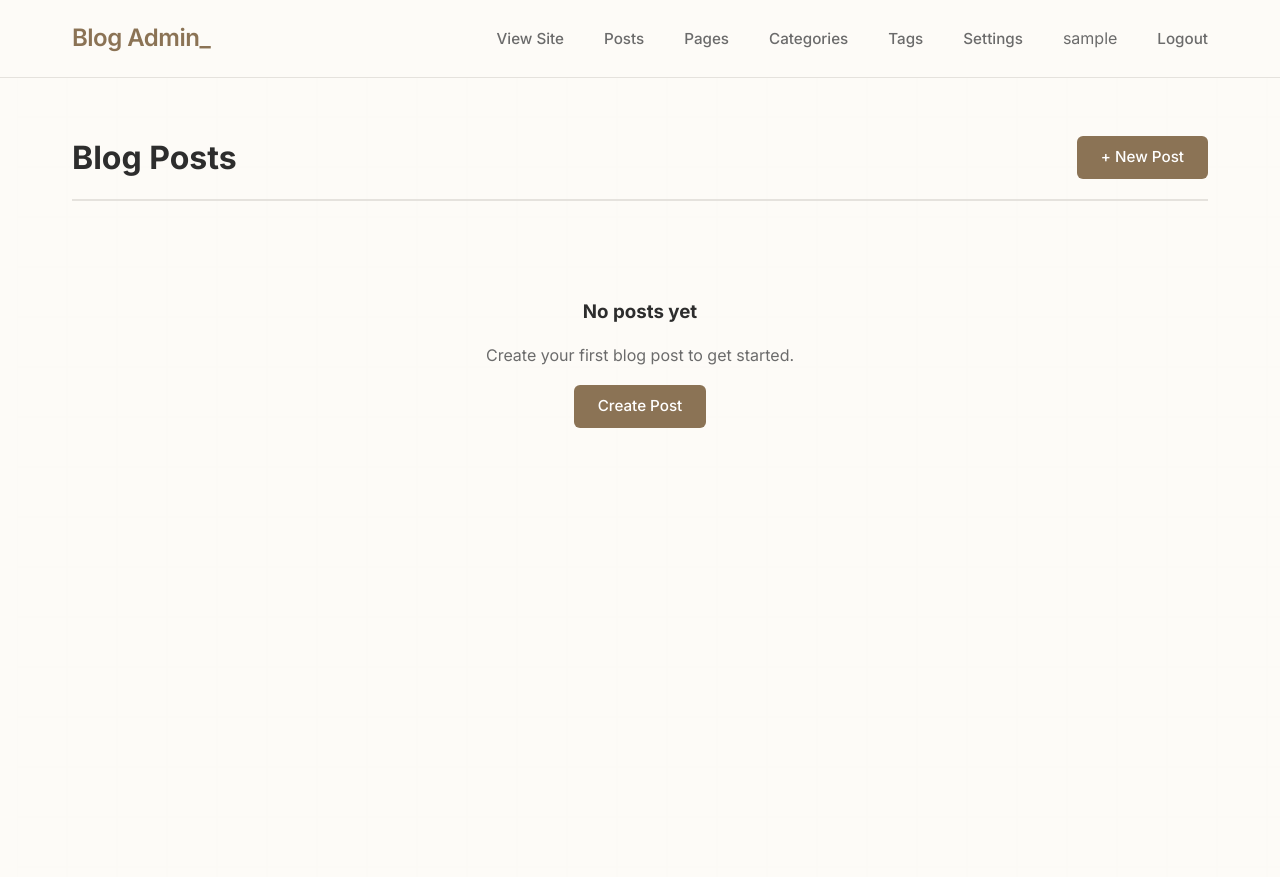
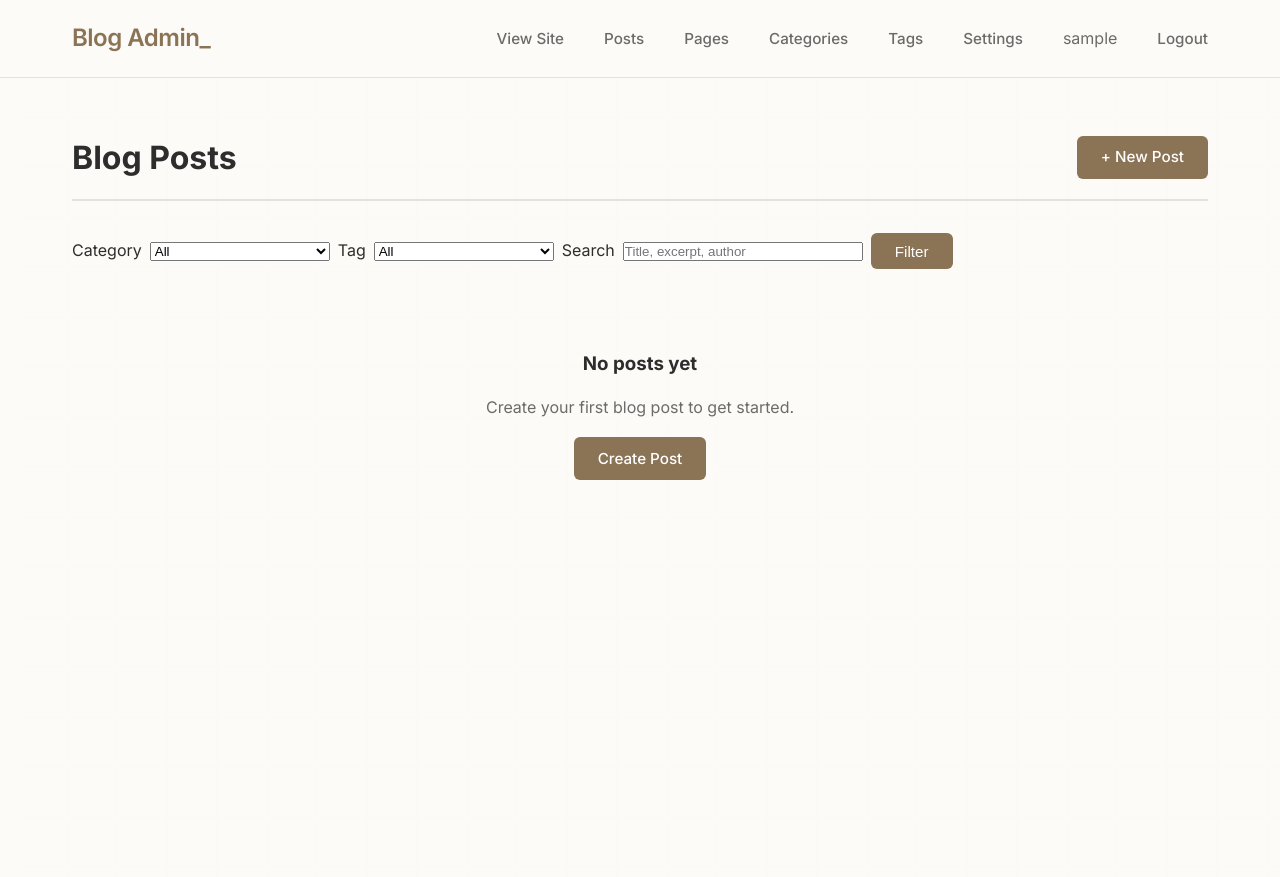
Before and after one commit to bmeddeb/Flask-blog, a Flask app: page /admin/ in a window 1280 px wide. Run offline with Flask 3, Linux system fonts and the light colour scheme; the visitor is signed in with stand-in values (Sample User, id 1); data that the repository does not hold is empty.

Commit message:
feat: admin filter category/tag or search term

```diff
--- a/blog_app/blueprints/admin/routes.py
+++ b/blog_app/blueprints/admin/routes.py
@@ -15,6 +15,7 @@ from flask import (
 from flask_login import current_user, login_required
 from markupsafe import Markup
 from sqlalchemy.exc import IntegrityError, SQLAlchemyError
+from sqlalchemy import or_
 
 from blog_app.extensions import db
 from blog_app.utils.database import safe_db_add, safe_db_commit
@@ -25,6 +26,7 @@ from blog_app.utils.images import (
     unique_image_name,
 )
 from blog_app.utils.markdown import render_markdown
+from blog_app.utils.slug import slugify, ensure_unique_slug
 from forms import BlogPostForm, CategoryForm, PageForm, SettingsForm, TagForm
 from models import BlogPost, Category, Page, Setting, Tag
 
@@ -36,8 +38,37 @@ bp = Blueprint("admin", __name__, url_prefix="/admin")
 @bp.route("/")
 @login_required
 def admin_dashboard():
-    posts = BlogPost.query.order_by(BlogPost.created_at.desc()).all()
-    return render_template("admin/dashboard.html", posts=posts)
+    # Filters and search
+    category_id = request.args.get('category', type=int)
+    tag_id = request.args.get('tag', type=int)
+    query_text = request.args.get('q', default='', type=str)
+    page = request.args.get('page', default=1, type=int)
+
+    q = BlogPost.query
+    if category_id:
+        q = q.filter(BlogPost.category_id == category_id)
+    if tag_id:
+        q = q.join(BlogPost.tag_items).filter(Tag.id == tag_id)
+    if query_text:
+        like = f"%{query_text}%"
+        q = q.filter(or_(BlogPost.title.ilike(like), BlogPost.excerpt.ilike(like), BlogPost.author.ilike(like)))
+
+    from flask import current_app
+    per_page = current_app.config.get('ADMIN_POSTS_PER_PAGE', 10)
+    pagination = db.paginate(q.order_by(BlogPost.created_at.desc()), page=page, per_page=per_page, error_out=False)
+
+    categories = Category.query.order_by(Category.name.asc()).all()
+    tags = Tag.query.order_by(Tag.name.asc()).all()
+    return render_template(
+        "admin/dashboard.html",
+        posts=pagination.items,
+        pagination=pagination,
+        categories=categories,
+        tags=tags,
+        selected_category=category_id,
+        selected_tag=tag_id,
+        search_query=query_text,
+    )
 
 
 @bp.route("/posts/new", methods=["GET", "POST"])
@@ -168,15 +199,25 @@ def admin_edit_post(post_id):
 def admin_categories():
     form = CategoryForm()
     if form.validate_on_submit():
-        # create new category
-        cat = Category(name=form.name.data.strip(), slug=(form.slug.data or '').strip() or None)
-        try:
-            success, error = safe_db_add(cat, 'Category created', 'Failed to create category')
-            if success:
-                return redirect(url_for('admin.admin_categories'))
-        except Exception as e:
-            logger.error(f"Error creating category: {str(e)}")
-            flash("Failed to create category. Please try again.", "error")
+        name = form.name.data.strip()
+        slug = (form.slug.data or '').strip()
+        # unique name
+        if Category.query.filter_by(name=name).first():
+            form.name.errors.append('Name already exists')
+        else:
+            if not slug:
+                slug = slugify(name)
+            slug = ensure_unique_slug(Category, slug)
+            cat = Category(name=name, slug=slug)
+            try:
+                success, error = safe_db_add(cat, 'Category created', 'Failed to create category')
+                if success:
+                    return redirect(url_for('admin.admin_categories'))
+                else:
+                    flash(error, 'error')
+            except Exception as e:
+                logger.error(f"Error creating category: {str(e)}")
+                flash("Failed to create category. Please try again.", "error")
     categories = Category.query.order_by(Category.name.asc()).all()
     return render_template('admin/categories.html', categories=categories, form=form)
 
@@ -187,18 +228,27 @@ def admin_edit_category(cat_id):
     cat = Category.query.get_or_404(cat_id)
     form = CategoryForm(obj=cat)
     if form.validate_on_submit():
-        cat.name = form.name.data.strip()
-        cat.slug = (form.slug.data or '').strip() or None
-        try:
-            success, error = safe_db_commit()
-            if success:
-                flash('Category updated', 'success')
-                return redirect(url_for('admin.admin_categories'))
-            else:
-                flash(error, 'error')
-        except Exception as e:
-            logger.error(f"Error updating category {cat_id}: {str(e)}")
-            flash("Failed to update category. Please try again.", "error")
+        name = form.name.data.strip()
+        slug = (form.slug.data or '').strip()
+        exists = Category.query.filter(Category.name == name, Category.id != cat.id).first()
+        if exists:
+            form.name.errors.append('Name already exists')
+        else:
+            if not slug:
+                slug = slugify(name)
+            slug = ensure_unique_slug(Category, slug, exclude_id=cat.id)
+            cat.name = name
+            cat.slug = slug
+            try:
+                success, error = safe_db_commit()
+                if success:
+                    flash('Category updated', 'success')
+                    return redirect(url_for('admin.admin_categories'))
+                else:
+                    flash(error, 'error')
+            except Exception as e:
+                logger.error(f"Error updating category {cat_id}: {str(e)}")
+                flash("Failed to update category. Please try again.", "error")
     return render_template('admin/category_form.html', form=form, category=cat, title='Edit Category')
 
 
@@ -227,13 +277,15 @@ def admin_delete_category(cat_id):
 def admin_tags():
     form = TagForm()
     if form.validate_on_submit():
-        tag_name = form.name.data.strip()
-        # Check if tag already exists
-        existing_tag = Tag.query.filter_by(name=tag_name).first()
-        if existing_tag:
-            flash(f'Tag "{tag_name}" already exists', 'error')
+        name = form.name.data.strip()
+        slug = (form.slug.data or '').strip()
+        if Tag.query.filter_by(name=name).first():
+            form.name.errors.append('Name already exists')
         else:
-            tag = Tag(name=tag_name, slug=(form.slug.data or '').strip() or None)
+            if not slug:
+                slug = slugify(name)
+            slug = ensure_unique_slug(Tag, slug)
+            tag = Tag(name=name, slug=slug)
             try:
                 success, error = safe_db_add(tag, 'Tag created', 'Failed to create tag')
                 if not success:
@@ -241,7 +293,9 @@ def admin_tags():
             except Exception as e:
                 logger.error(f"Error creating tag: {str(e)}")
                 flash("Failed to create tag. Please try again.", "error")
-        return redirect(url_for('admin.admin_tags'))
+        # after processing, render with potential errors
+        tags = Tag.query.order_by(Tag.name.asc()).all()
+        return render_template('admin/tags.html', tags=tags, form=form)
     tags = Tag.query.order_by(Tag.name.asc()).all()
     return render_template('admin/tags.html', tags=tags, form=form)
 
@@ -252,18 +306,28 @@ def admin_edit_tag(tag_id):
     tag = Tag.query.get_or_404(tag_id)
     form = TagForm(obj=tag)
     if form.validate_on_submit():
-        tag.name = form.name.data.strip()
-        tag.slug = (form.slug.data or '').strip() or None
-        try:
-            success, error = safe_db_commit()
-            if success:
-                flash('Tag updated', 'success')
-            else:
-                flash(error, 'error')
-        except Exception as e:
-            logger.error(f"Error updating tag {tag_id}: {str(e)}")
-            flash("Failed to update tag. Please try again.", "error")
-        return redirect(url_for('admin.admin_tags'))
+        name = form.name.data.strip()
+        slug = (form.slug.data or '').strip()
+        exists = Tag.query.filter(Tag.name == name, Tag.id != tag.id).first()
+        if exists:
+            form.name.errors.append('Name already exists')
+        else:
+            if not slug:
+                slug = slugify(name)
+            slug = ensure_unique_slug(Tag, slug, exclude_id=tag.id)
+            tag.name = name
+            tag.slug = slug
+            try:
+                success, error = safe_db_commit()
+                if success:
+                    flash('Tag updated', 'success')
+                    return redirect(url_for('admin.admin_tags'))
+                else:
+                    flash(error, 'error')
+            except Exception as e:
+                logger.error(f"Error updating tag {tag_id}: {str(e)}")
+                flash("Failed to update tag. Please try again.", "error")
+        # fallthrough render with errors
     return render_template('admin/tag_form.html', form=form, tag=tag, title='Edit Tag')
 
 
--- a/config.py
+++ b/config.py
@@ -44,6 +44,9 @@ class Config:
     # SVG sanitization (feature flag)
     SVG_SANITIZATION_ENABLED = os.environ.get('SVG_SANITIZATION_ENABLED') == '1'
 
+    # Admin UI settings
+    ADMIN_POSTS_PER_PAGE = int(os.environ.get('ADMIN_POSTS_PER_PAGE', 10))
+
 
 class DevelopmentConfig(Config):
     """Development configuration."""
--- a/templates/admin/categories.html
+++ b/templates/admin/categories.html
@@ -13,10 +13,12 @@
       <div class="form-group">
         {{ form.name.label }}
         {{ form.name(class='form-control', placeholder='e.g., Programming') }}
+        {% if form.name.errors %}<div class="form-error">{{ form.name.errors[0] }}</div>{% endif %}
       </div>
       <div class="form-group">
         {{ form.slug.label }}
         {{ form.slug(class='form-control', placeholder='optional-custom-slug') }}
+        {% if form.slug.errors %}<div class="form-error">{{ form.slug.errors[0] }}</div>{% endif %}
       </div>
       <button type="submit" class="btn">Create</button>
     </form>
--- a/templates/admin/category_form.html
+++ b/templates/admin/category_form.html
@@ -11,10 +11,12 @@
       <div class="form-group">
         {{ form.name.label }}
         {{ form.name(class='form-control') }}
+        {% if form.name.errors %}<div class="form-error">{{ form.name.errors[0] }}</div>{% endif %}
       </div>
       <div class="form-group">
         {{ form.slug.label }}
         {{ form.slug(class='form-control') }}
+        {% if form.slug.errors %}<div class="form-error">{{ form.slug.errors[0] }}</div>{% endif %}
       </div>
       {{ form.submit(class='btn') }}
     </form>
--- a/templates/admin/dashboard.html
+++ b/templates/admin/dashboard.html
@@ -7,6 +7,29 @@
     <h1>Blog Posts</h1>
     <a href="{{ url_for('admin.admin_new_post') }}" class="btn">+ New Post</a>
 </div>
+
+<form method="GET" style="margin: 1rem 0; display: flex; gap: 0.5rem; align-items: center; flex-wrap: wrap;">
+    <label>Category</label>
+    <select name="category" class="form-control" style="min-width: 180px;">
+        <option value="">All</option>
+        {% for c in categories or [] %}
+        <option value="{{ c.id }}" {% if selected_category == c.id %}selected{% endif %}>{{ c.name }}</option>
+        {% endfor %}
+    </select>
+    <label>Tag</label>
+    <select name="tag" class="form-control" style="min-width: 180px;">
+        <option value="">All</option>
+        {% for t in tags or [] %}
+        <option value="{{ t.id }}" {% if selected_tag == t.id %}selected{% endif %}>{{ t.name }}</option>
+        {% endfor %}
+    </select>
+    <label>Search</label>
+    <input type="text" name="q" class="form-control" placeholder="Title, excerpt, author" value="{{ search_query or '' }}" style="min-width: 240px;">
+    <button type="submit" class="btn">Filter</button>
+    {% if selected_category or selected_tag %}
+    <a href="{{ url_for('admin.admin_dashboard') }}" class="btn btn-secondary">Clear</a>
+    {% endif %}
+  </form>
 
 {% if posts %}
 <table class="posts-table">
@@ -66,6 +89,21 @@
         {% endfor %}
     </tbody>
 </table>
+{% if pagination and pagination.pages > 1 %}
+<div class="pagination" style="margin-top: 1rem; display: flex; gap: 0.5rem; align-items: center;">
+    {% if pagination.has_prev %}
+      <a class="btn btn-secondary" href="{{ url_for('admin.admin_dashboard', page=pagination.prev_num, category=selected_category, tag=selected_tag, q=search_query) }}">← Prev</a>
+    {% else %}
+      <span class="btn btn-secondary" style="opacity: .5; pointer-events: none;">← Prev</span>
+    {% endif %}
+    <span>Page {{ pagination.page }} of {{ pagination.pages }}</span>
+    {% if pagination.has_next %}
+      <a class="btn btn-secondary" href="{{ url_for('admin.admin_dashboard', page=pagination.next_num, category=selected_category, tag=selected_tag, q=search_query) }}">Next →</a>
+    {% else %}
+      <span class="btn btn-secondary" style="opacity: .5; pointer-events: none;">Next →</span>
+    {% endif %}
+  </div>
+{% endif %}
 {% else %}
 <div class="empty-state">
     <h3>No posts yet</h3>
--- a/templates/admin/tag_form.html
+++ b/templates/admin/tag_form.html
@@ -11,10 +11,12 @@
       <div class="form-group">
         {{ form.name.label }}
         {{ form.name(class='form-control') }}
+        {% if form.name.errors %}<div class="form-error">{{ form.name.errors[0] }}</div>{% endif %}
       </div>
       <div class="form-group">
         {{ form.slug.label }}
         {{ form.slug(class='form-control') }}
+        {% if form.slug.errors %}<div class="form-error">{{ form.slug.errors[0] }}</div>{% endif %}
       </div>
       {{ form.submit(class='btn') }}
     </form>
--- a/templates/admin/tags.html
+++ b/templates/admin/tags.html
@@ -13,10 +13,12 @@
       <div class="form-group">
         {{ form.name.label }}
         {{ form.name(class='form-control', placeholder='e.g., flask') }}
+        {% if form.name.errors %}<div class="form-error">{{ form.name.errors[0] }}</div>{% endif %}
       </div>
       <div class="form-group">
         {{ form.slug.label }}
         {{ form.slug(class='form-control', placeholder='optional-custom-slug') }}
+        {% if form.slug.errors %}<div class="form-error">{{ form.slug.errors[0] }}</div>{% endif %}
       </div>
       <button type="submit" class="btn">Create</button>
     </form>
```
Also changed, not shown: blog_app/utils/database.py (+13 -92 lines), blog_app/utils/slug.py (added, +36 -0 lines).
